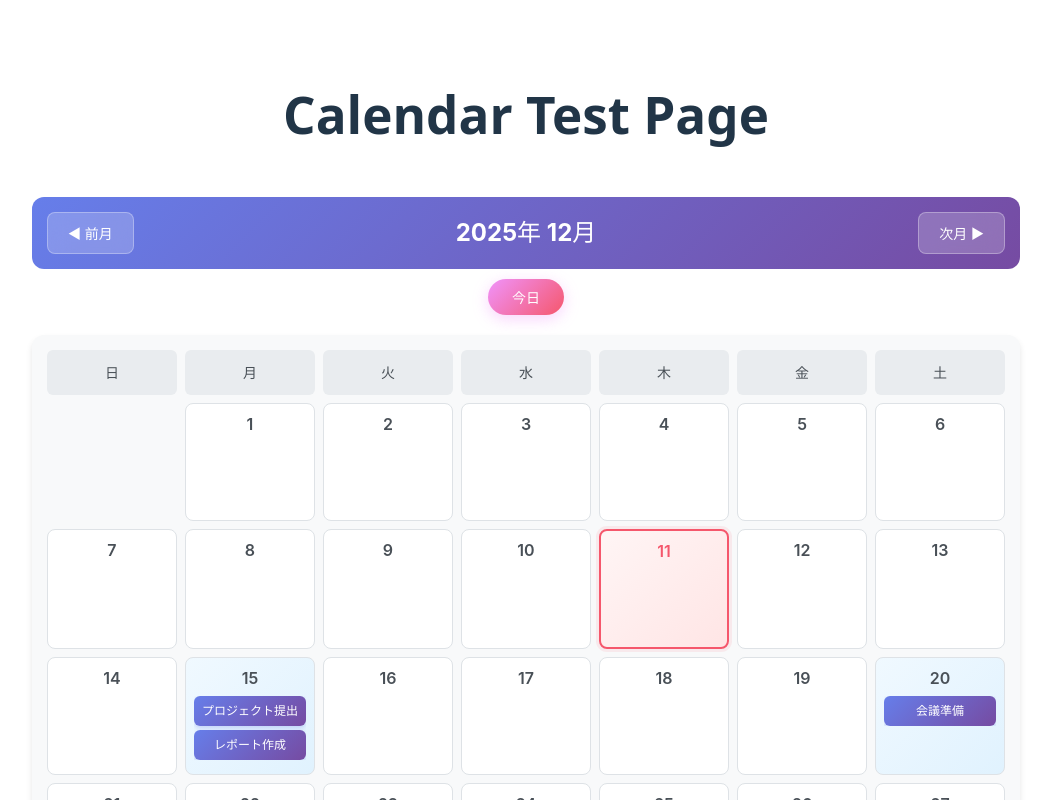
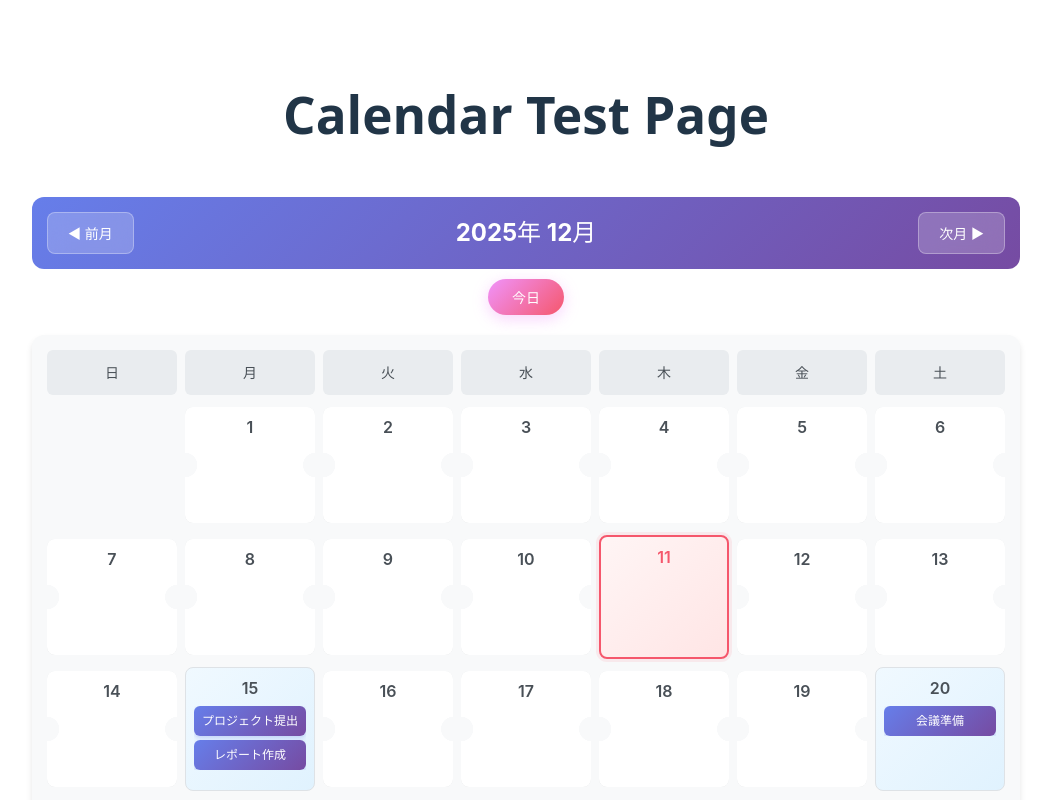
Before and after one commit to zatusub/sktodo, a React (Vite) app: page /test/calendar in a window 1280 px wide. Shown: the top 800 px of the page, without its empty margins (114-1165 px from the left). Built offline with nearby package versions, Linux system fonts and the light colour scheme.

Commit message:
fix: fix THE small bug

```diff
--- a/src/components/calendar/Calendar.css
+++ b/src/components/calendar/Calendar.css
@@ -92,9 +92,11 @@
 }
 
 .calendar-day:not(.empty):hover {
-  transform: translateY(-2px);
-  box-shadow: 0 4px 12px rgba(0, 0, 0, 0.15);
+  /* 固定UIが不安定になるためtranslateYを削除 */
+  /* transform: translateY(-2px); */
+  box-shadow: 0 4px 12px rgba(0, 0, 0, 0.25);
   border-color: #667eea;
+  z-index: 10;
 }
 
 .calendar-day.empty {
@@ -102,14 +104,49 @@
   border: none;
 }
 
+/* TODOがない日のスタイル（上下が伸びて真ん中が縮む＝紙がくびれたような形状） */
+/* TODOがない日のスタイル（上下が伸びて真ん中が縮む＝紙がくびれたような形状） */
+.calendar-day:not(.has-todos):not(.empty):not(.today) {
+  /* 背景色：白にして紙っぽさを出す */
+  background-color: #ffffff;
+
+  /* マスクを使って左右の真ん中を丸く切り取る（チケットの半円切り欠きスタイル） */
+  --notch-size: 12px; /* 切り欠きの深さ */
+
+  -webkit-mask:
+    radial-gradient(circle at left center, transparent var(--notch-size), black calc(var(--notch-size) + 0.5px)) left / 51% 100% no-repeat,
+    radial-gradient(circle at right center, transparent var(--notch-size), black calc(var(--notch-size) + 0.5px)) right / 51% 100% no-repeat;
+
+  mask:
+    radial-gradient(circle at left center, transparent var(--notch-size), black calc(var(--notch-size) + 0.5px)) left / 51% 100% no-repeat,
+    radial-gradient(circle at right center, transparent var(--notch-size), black calc(var(--notch-size) + 0.5px)) right / 51% 100% no-repeat;
+
+  /* 枠線の代わりにドロップシャドウで形状を浮き上がらせる */
+  border: none;
+  filter: drop-shadow(0 2px 3px rgba(0,0,0,0.15));
+
+  /* 余白調整 */
+  margin: 4px 0;
+}
+
+/* くびれスタイルの日にホバーしたとき */
+.calendar-day:not(.has-todos):not(.empty):not(.today):hover {
+  filter: drop-shadow(0 4px 8px rgba(0,0,0,0.25));
+  background-color: #fafafa;
+  /* translateYは入れない（安定性のため） */
+}
+
+/* TODOがある日のスタイル（通常の四角いカード） */
+.calendar-day.has-todos {
+  background: linear-gradient(135deg, #f0f9ff 0%, #e0f2fe 100%);
+  border: 1px solid #dee2e6;
+}
+
 .calendar-day.today {
   background: linear-gradient(135deg, #fff5f5 0%, #ffe5e5 100%);
   border: 2px solid #f5576c;
   box-shadow: 0 0 0 3px rgba(245, 87, 108, 0.1);
-}
-
-.calendar-day.has-todos {
-  background: linear-gradient(135deg, #f0f9ff 0%, #e0f2fe 100%);
+  z-index: 5;
 }
 
 .day-number {
@@ -163,7 +200,8 @@
 }
 
 .todo-item:hover {
-  transform: scale(1.05);
+  /* scaleはレイアウトへの影響やぼやけの原因になるため、色変更のみにする */
+  opacity: 0.9;
   box-shadow: 0 4px 8px rgba(102, 126, 234, 0.5);
 }
 
--- a/src/pages/CalendarTestPage.tsx
+++ b/src/pages/CalendarTestPage.tsx
@@ -1,7 +1,6 @@
-import React from 'react';
 import Calendar from '../components/calendar/Calendar';
 
-const CalendarTestPage: React.FC = () => {
+const CalendarTestPage = () => {
   const todos = [
     { content: "プロジェクト提出", deadline: "2025-12-15" },
     { content: "会議準備", deadline: "2025-12-20" },
```
